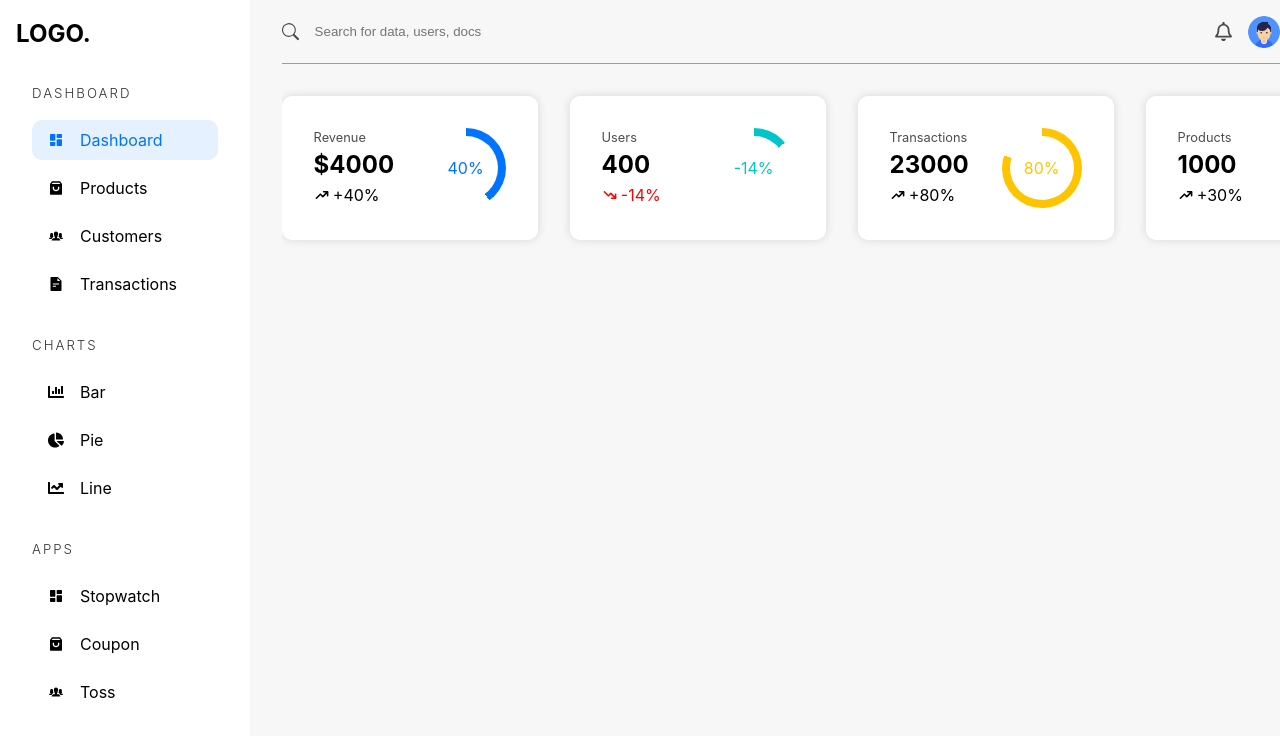
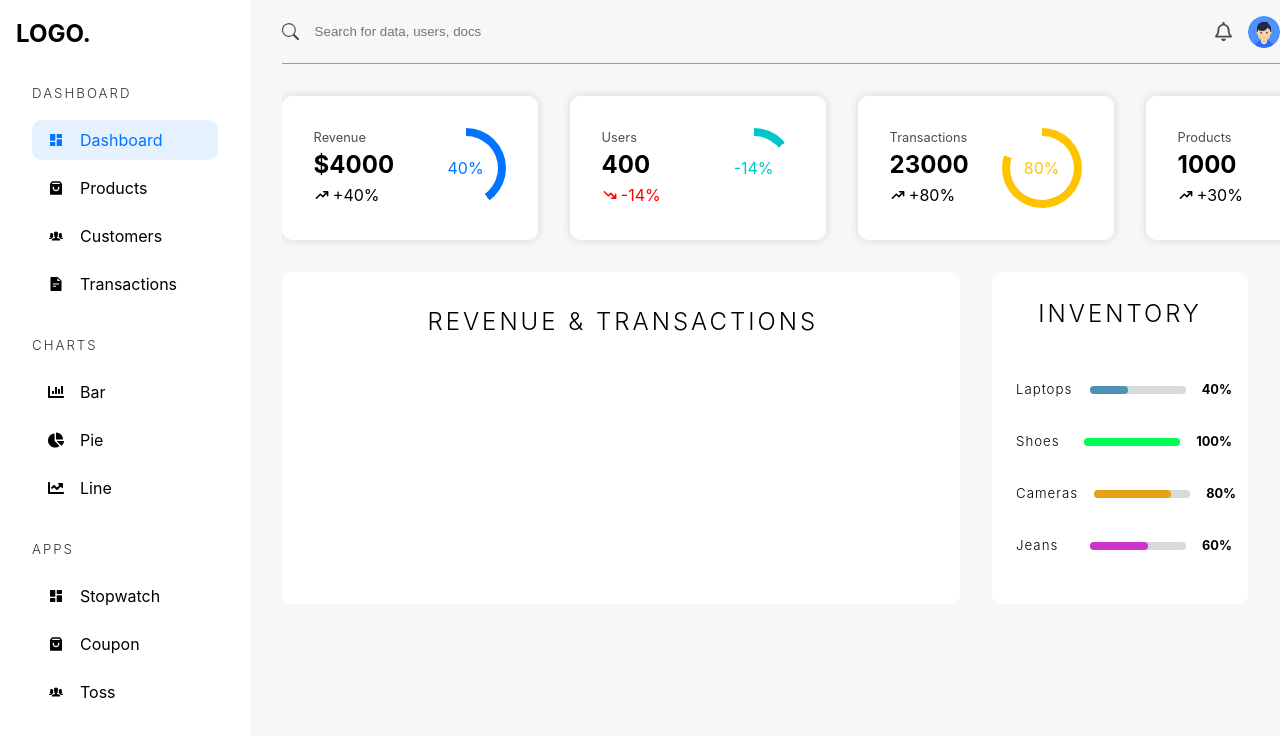
Before and after one commit to sachitt04/ShopNest, a React (Vite) app in the folder ShopNest-Dashboard/: page /admin/dashboard in a window 1280 px wide. Shown: the top 736 px of the page. Built offline with nearby package versions, Linux system fonts and the light colour scheme.

Commit message:
create chart

```diff
--- a/ShopNest-Dashboard/package.json
+++ b/ShopNest-Dashboard/package.json
@@ -10,7 +10,9 @@
     "preview": "vite preview"
   },
   "dependencies": {
+    "chart.js": "^4.4.4",
     "react": "^18.3.1",
+    "react-chartjs-2": "^5.2.0",
     "react-dom": "^18.3.1",
     "react-icons": "^5.3.0",
     "react-router-dom": "^6.26.1",
--- /dev/null
+++ b/ShopNest-Dashboard/src/assets/data.json
@@ -0,0 +1,52 @@
+{
+    "categories": [
+      {
+        "value": 40,
+        "heading": "Laptops"
+      },
+
+      {
+        "value": 100,
+        "heading": "Shoes"
+      },
+      {
+        "value": 80,
+        "heading": "Cameras"
+      },
+      {
+        "value": 60,
+        "heading": "Jeans"
+      }
+    ],
+
+    "transaction": [
+      {
+        "id": "ksdnfkjsdfx",
+        "amount": 4000,
+        "quantity": 4,
+        "discount": 300,
+        "status": "Processing"
+      },
+      {
+        "id": "sdsdssdsd",
+        "amount": 5100,
+        "quantity": 2,
+        "discount": 900,
+        "status": "Processing"
+      },
+      {
+        "id": "sdsdcvsssdsd",
+        "amount": 13000,
+        "quantity": 91,
+        "discount": 0,
+        "status": "Shipped"
+      },
+      {
+        "id": "dfddddfd",
+        "amount": 2300,
+        "quantity": 4,
+        "discount": 2000,
+        "status": "Processing"
+      }
+    ]
+  }
--- a/ShopNest-Dashboard/src/pages/Dashboard.tsx
+++ b/ShopNest-Dashboard/src/pages/Dashboard.tsx
@@ -4,6 +4,7 @@
 import { FaRegBell } from 'react-icons/fa'
 import userImg from "../assets/userpic.png"
 import { HiTrendingUp,HiTrendingDown } from 'react-icons/hi'
+import data from "../assets/data.json"
 
 const Dashboard = () => {
   return (
@@ -63,6 +64,27 @@
 
 
       </section>
+
+      <section className='graph-container'>
+        <div className="revenue-chart">
+          <h2>Revenue & Transactions</h2>
+        </div>
+        <div className="dashboard-categories">
+          <h2>Inventory</h2>
+          <div>
+            {data.categories.map((category)=>(
+                          <CategoryItem
+                          heading={category.heading}
+                          value={category.value}
+                          color= {`hsl(${category.value * 5}, ${category.value}%, 50%)`}
+
+                          />
+            ))}
+
+          </div>
+        </div>
+
+      </section>
     </main>
     </div>
   )
@@ -109,6 +131,26 @@
       }}>{precent}%</span>
 
     </div>
-  </article>
+  </article>;
+
+  interface CategoryProps{
+    color:string,
+    value:number,
+    heading:string
+  }
+
+  const CategoryItem = ({color,value,heading}:CategoryProps) =>(
+    <div className='category-item'>
+      <h5> {heading} </h5>
+      <div>
+        <div style={{
+          backgroundColor: color,
+          width:`${value}%`
+        }}></div>
+      </div>
+      <span> {value}% </span>
+
+    </div>
+  )
 
 export default Dashboard
--- a/ShopNest-Dashboard/src/styles/_dashboard.scss
+++ b/ShopNest-Dashboard/src/styles/_dashboard.scss
@@ -63,17 +63,74 @@
                     background-color:white;
                     border-radius: 100%;
 
-
                  }
                  span{
                     position: relative;
                  }
+            }
+        }
+    }
 
-
-
-            }
-
+    .graph-container {
+        @include flex(row, unset, unset, 2rem);
+        padding: 0 2rem 2rem 0;
+        > div {
+          background-color: white;
+          border-radius: 10px;
         }
 
-    }
-}
+        .revenue-chart {
+          width: 100%;
+          padding: 1rem 3rem;
+
+          > h2 {
+            @include heading;
+            margin: 1rem 0 2rem 0.25rem;
+            text-align: center;
+          }
+        }
+
+        .dashboard-categories {
+          width: 100%;
+          max-width: 16rem;
+          @include flex(column, center, unset, 0);
+          padding-bottom: 2rem;
+          > h2 {
+            @include heading;
+            margin: 1.5rem 0 2rem 0;
+            text-align: center;
+          }
+
+          > div {
+            overflow-y: auto;
+            padding-left: 0.5rem;
+          }
+
+          .category-item {
+            width: 100%;
+            @include flex(row, space-between);
+            padding: 1rem;
+            > h5 {
+              letter-spacing: 1px;
+              font-weight: 300;
+            }
+            > div {
+              margin-left: auto;
+              width: 6rem;
+              background-color: rgb(217, 217, 217);
+              border-radius: 20px;
+              height: 0.5rem;
+              flex: none;
+              > div {
+                border-radius: 20px;
+                height: 100%;
+              }
+            }
+            > span {
+              font-size: 0.8rem;
+              font-weight: 700;
+            }
+          }
+        }
+      }
+ }
```
Also changed, not shown: ShopNest-Dashboard/src/components/Charts.tsx (added, +66 -0 lines), 1 other file (tests, documents, lock files or other folders).
